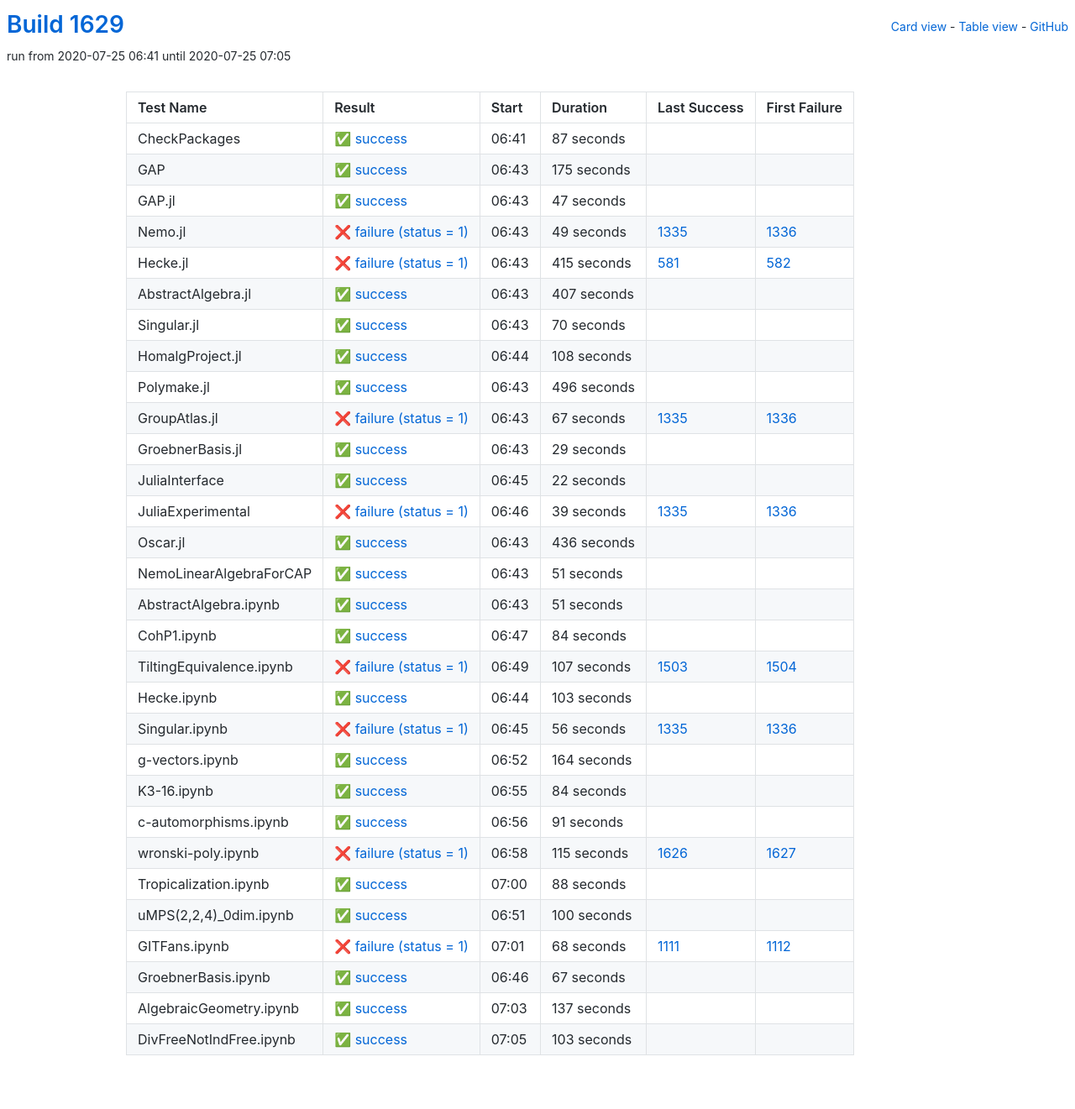
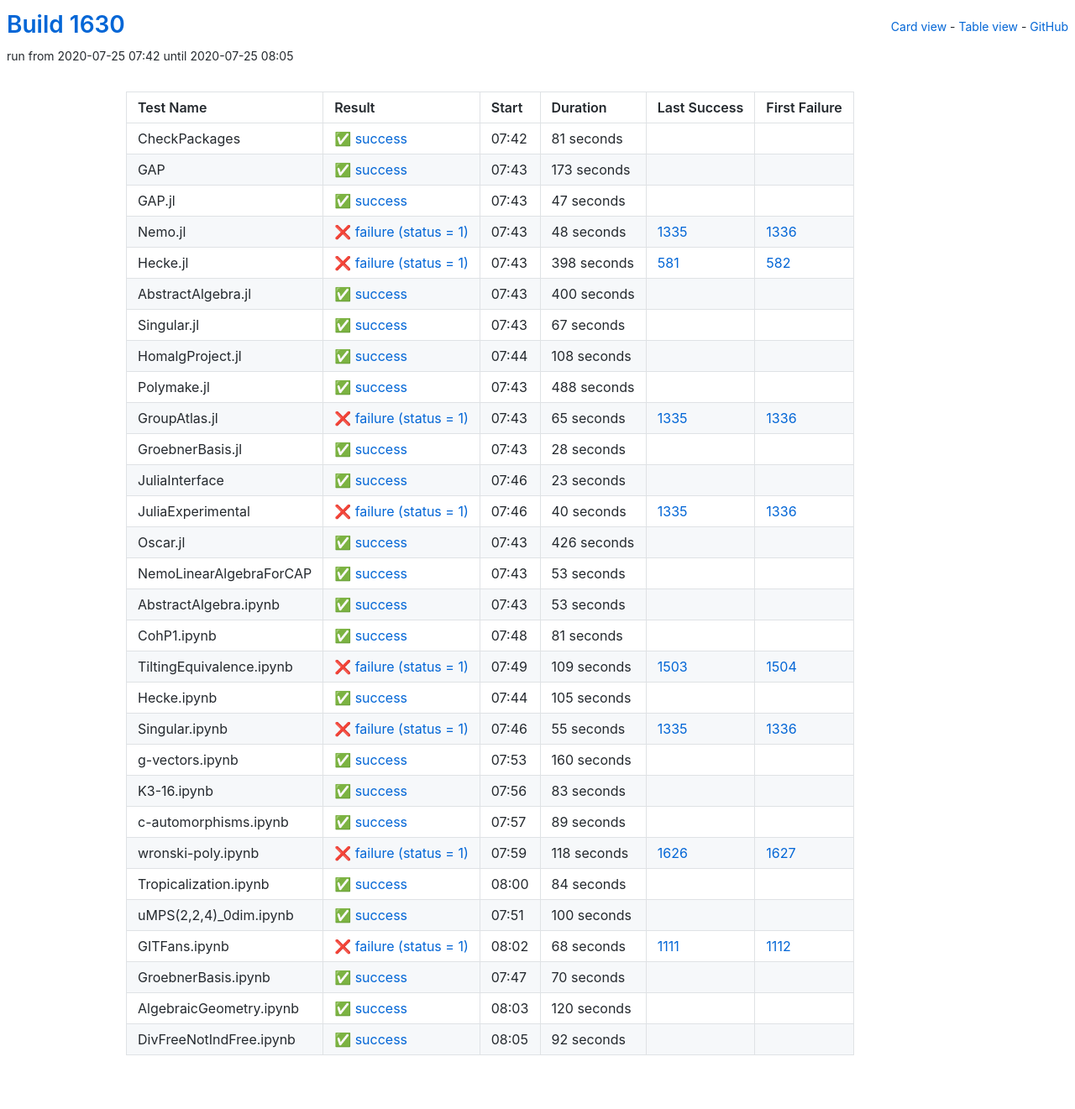
Before and after one commit to oscar-system/oscar-ci-status-1.4, a Jekyll site: the page built from table.html, in a window 1280 px wide. Shown: the whole page at 84% size. Built offline with Jekyll 4.4.1, drawn with Linux system fonts in a browser that asks for light colours.

Commit message:
Build #1630

```diff
--- a/_data/ci.yml
+++ b/_data/ci.yml
@@ -1,6 +1,6 @@
 ---
-build: 1629
-build_url: https://oscarci.mathematik.uni-kl.de/job/oscar-julia-1.4/1629/
+build: 1630
+build_url: https://oscarci.mathematik.uni-kl.de/job/oscar-julia-1.4/1630/
 job: oscar-julia-1.4
 organization: oscar-system
 repo: oscar-ci-status-1.4
@@ -8,32 +8,32 @@ repourl: https://github.com/oscar-system/oscar-ci-status-1.4
 tests:
 - name: CheckPackages
   id: checkpackages
-  log: https://oscarci.mathematik.uni-kl.de/job/oscar-julia-1.4/1629/artifact/logs/build-1629/CheckPackages.log
-  start: 2020-07-25 06:41
+  log: https://oscarci.mathematik.uni-kl.de/job/oscar-julia-1.4/1630/artifact/logs/build-1630/CheckPackages.log
+  start: 2020-07-25 07:42
   success: true
   exitcode: 0
   status: success
-  duration: 87
+  duration: 81
   last_success: false
   last_success_url:
   first_failure: false
   first_failure_url:
 - name: GAP
   id: gap
-  log: https://oscarci.mathematik.uni-kl.de/job/oscar-julia-1.4/1629/artifact/logs/build-1629/GAP.log
-  start: 2020-07-25 06:43
+  log: https://oscarci.mathematik.uni-kl.de/job/oscar-julia-1.4/1630/artifact/logs/build-1630/GAP.log
+  start: 2020-07-25 07:43
   success: true
   exitcode: 0
   status: success
-  duration: 175
+  duration: 173
   last_success: false
   last_success_url:
   first_failure: false
   first_failure_url:
 - name: GAP.jl
   id: gap-jl
-  log: https://oscarci.mathematik.uni-kl.de/job/oscar-julia-1.4/1629/artifact/logs/build-1629/GAP.jl.log
-  start: 2020-07-25 06:43
+  log: https://oscarci.mathematik.uni-kl.de/job/oscar-julia-1.4/1630/artifact/logs/build-1630/GAP.jl.log
+  start: 2020-07-25 07:43
   success: true
   exitcode: 0
   status: success
@@ -44,56 +44,56 @@ tests:
   first_failure_url:
 - name: Nemo.jl
   id: nemo-jl
-  log: https://oscarci.mathematik.uni-kl.de/job/oscar-julia-1.4/1629/artifact/logs/build-1629/Nemo.jl.log
-  start: 2020-07-25 06:43
+  log: https://oscarci.mathematik.uni-kl.de/job/oscar-julia-1.4/1630/artifact/logs/build-1630/Nemo.jl.log
+  start: 2020-07-25 07:43
   success: false
   exitcode: 1
   status: failure
-  duration: 49
+  duration: 48
   last_success: 1335
   last_success_url: https://oscarci.mathematik.uni-kl.de/job/oscar-julia-1.4/1335/
   first_failure: 1336
   first_failure_url: https://oscarci.mathematik.uni-kl.de/job/oscar-julia-1.4/1336/
 - name: Hecke.jl
   id: hecke-jl
-  log: https://oscarci.mathematik.uni-kl.de/job/oscar-julia-1.4/1629/artifact/logs/build-1629/Hecke.jl.log
-  start: 2020-07-25 06:43
+  log: https://oscarci.mathematik.uni-kl.de/job/oscar-julia-1.4/1630/artifact/logs/build-1630/Hecke.jl.log
+  start: 2020-07-25 07:43
   success: false
   exitcode: 1
   status: failure
-  duration: 415
+  duration: 398
   last_success: 581
   last_success_url: https://oscarci.mathematik.uni-kl.de/job/oscar-julia-1.4/581/
   first_failure: 582
   first_failure_url: https://oscarci.mathematik.uni-kl.de/job/oscar-julia-1.4/582/
 - name: AbstractAlgebra.jl
   id: abstractalgebra-jl
-  log: https://oscarci.mathematik.uni-kl.de/job/oscar-julia-1.4/1629/artifact/logs/build-1629/AbstractAlgebra.jl.log
-  start: 2020-07-25 06:43
+  log: https://oscarci.mathematik.uni-kl.de/job/oscar-julia-1.4/1630/artifact/logs/build-1630/AbstractAlgebra.jl.log
+  start: 2020-07-25 07:43
   success: true
   exitcode: 0
   status: success
-  duration: 407
+  duration: 400
   last_success: false
   last_success_url:
   first_failure: false
   first_failure_url:
 - name: Singular.jl
   id: singular-jl
-  log: https://oscarci.mathematik.uni-kl.de/job/oscar-julia-1.4/1629/artifact/logs/build-1629/Singular.jl.log
-  start: 2020-07-25 06:43
+  log: https://oscarci.mathematik.uni-kl.de/job/oscar-julia-1.4/1630/artifact/logs/build-1630/Singular.jl.log
+  start: 2020-07-25 07:43
   success: true
   exitcode: 0
   status: success
-  duration: 70
+  duration: 67
   last_success: false
   last_success_url:
   first_failure: false
   first_failure_url:
 - name: HomalgProject.jl
   id: homalgproject-jl
-  log: https://oscarci.mathematik.uni-kl.de/job/oscar-julia-1.4/1629/artifact/logs/build-1629/HomalgProject.jl.log
-  start: 2020-07-25 06:44
+  log: https://oscarci.mathematik.uni-kl.de/job/oscar-julia-1.4/1630/artifact/logs/build-1630/HomalgProject.jl.log
+  start: 2020-07-25 07:44
   success: true
   exitcode: 0
   status: success
@@ -104,104 +104,200 @@ tests:
   first_failure_url:
 - name: Polymake.jl
   id: polymake-jl
-  log: https://oscarci.mathematik.uni-kl.de/job/oscar-julia-1.4/1629/artifact/logs/build-1629/Polymake.jl.log
-  start: 2020-07-25 06:43
+  log: https://oscarci.mathematik.uni-kl.de/job/oscar-julia-1.4/1630/artifact/logs/build-1630/Polymake.jl.log
+  start: 2020-07-25 07:43
   success: true
   exitcode: 0
   status: success
-  duration: 496
+  duration: 488
   last_success: false
   last_success_url:
   first_failure: false
   first_failure_url:
 - name: GroupAtlas.jl
   id: groupatlas-jl
-  log: https://oscarci.mathematik.uni-kl.de/job/oscar-julia-1.4/1629/artifact/logs/build-1629/GroupAtlas.jl.log
-  start: 2020-07-25 06:43
+  log: https://oscarci.mathematik.uni-kl.de/job/oscar-julia-1.4/1630/artifact/logs/build-1630/GroupAtlas.jl.log
+  start: 2020-07-25 07:43
   success: false
   exitcode: 1
   status: failure
-  duration: 67
+  duration: 65
   last_success: 1335
   last_success_url: https://oscarci.mathematik.uni-kl.de/job/oscar-julia-1.4/1335/
   first_failure: 1336
   first_failure_url: https://oscarci.mathematik.uni-kl.de/job/oscar-julia-1.4/1336/
 - name: GroebnerBasis.jl
   id: groebnerbasis-jl
-  log: https://oscarci.mathematik.uni-kl.de/job/oscar-julia-1.4/1629/artifact/logs/build-1629/GroebnerBasis.jl.log
-  start: 2020-07-25 06:43
+  log: https://oscarci.mathematik.uni-kl.de/job/oscar-julia-1.4/1630/artifact/logs/build-1630/GroebnerBasis.jl.log
+  start: 2020-07-25 07:43
   success: true
   exitcode: 0
   status: success
-  duration: 29
+  duration: 28
   last_success: false
   last_success_url:
   first_failure: false
   first_failure_url:
 - name: JuliaInterface
   id: juliainterface
-  log: https://oscarci.mathematik.uni-kl.de/job/oscar-julia-1.4/1629/artifact/logs/build-1629/JuliaInterface.log
-  start: 2020-07-25 06:45
+  log: https://oscarci.mathematik.uni-kl.de/job/oscar-julia-1.4/1630/artifact/logs/build-1630/JuliaInterface.log
+  start: 2020-07-25 07:46
   success: true
   exitcode: 0
   status: success
-  duration: 22
+  duration: 23
   last_success: false
   last_success_url:
   first_failure: false
   first_failure_url:
 - name: JuliaExperimental
   id: juliaexperimental
-  log: https://oscarci.mathematik.uni-kl.de/job/oscar-julia-1.4/1629/artifact/logs/build-1629/JuliaExperimental.log
-  start: 2020-07-25 06:46
+  log: https://oscarci.mathematik.uni-kl.de/job/oscar-julia-1.4/1630/artifact/logs/build-1630/JuliaExperimental.log
+  start: 2020-07-25 07:46
   success: false
   exitcode: 1
   status: failure
-  duration: 39
+  duration: 40
   last_success: 1335
   last_success_url: https://oscarci.mathematik.uni-kl.de/job/oscar-julia-1.4/1335/
   first_failure: 1336
   first_failure_url: https://oscarci.mathematik.uni-kl.de/job/oscar-julia-1.4/1336/
 - name: Oscar.jl
   id: oscar-jl
-  log: https://oscarci.mathematik.uni-kl.de/job/oscar-julia-1.4/1629/artifact/logs/build-1629/Oscar.jl.log
-  start: 2020-07-25 06:43
+  log: https://oscarci.mathematik.uni-kl.de/job/oscar-julia-1.4/1630/artifact/logs/build-1630/Oscar.jl.log
+  start: 2020-07-25 07:43
   success: true
   exitcode: 0
   status: success
-  duration: 436
+  duration: 426
   last_success: false
   last_success_url:
   first_failure: false
   first_failure_url:
 - name: NemoLinearAlgebraForCAP
   id: nemolinearalgebraforcap
-  log: https://oscarci.mathematik.uni-kl.de/job/oscar-julia-1.4/1629/artifact/logs/build-1629/NemoLinearAlgebraForCAP.log
-  start: 2020-07-25 06:43
+  log: https://oscarci.mathematik.uni-kl.de/job/oscar-julia-1.4/1630/artifact/logs/build-1630/NemoLinearAlgebraForCAP.log
+  start: 2020-07-25 07:43
   success: true
   exitcode: 0
   status: success
-  duration: 51
+  duration: 53
   last_success: false
   last_success_url:
   first_failure: false
   first_failure_url:
 - name: AbstractAlgebra.ipynb
   id: abstractalgebra-ipynb
-  log: https://oscarci.mathematik.uni-kl.de/job/oscar-julia-1.4/1629/artifact/logs/build-1629/AbstractAlgebra.ipynb.log
-  start: 2020-07-25 06:43
+  log: https://oscarci.mathematik.uni-kl.de/job/oscar-julia-1.4/1630/artifact/logs/build-1630/AbstractAlgebra.ipynb.log
+  start: 2020-07-25 07:43
   success: true
   exitcode: 0
   status: success
-  duration: 51
+  duration: 53
   last_success: false
   last_success_url:
   first_failure: false
   first_failure_url:
 - name: CohP1.ipynb
   id: cohp1-ipynb
-  log: https://oscarci.mathematik.uni-kl.de/job/oscar-julia-1.4/1629/artifact/logs/build-1629/CohP1.ipynb.log
-  start: 2020-07-25 06:47
+  log: https://oscarci.mathematik.uni-kl.de/job/oscar-julia-1.4/1630/artifact/logs/build-1630/CohP1.ipynb.log
+  start: 2020-07-25 07:48
+  success: true
+  exitcode: 0
+  status: success
+  duration: 81
+  last_success: false
+  last_success_url:
+  first_failure: false
+  first_failure_url:
+- name: TiltingEquivalence.ipynb
+  id: tiltingequivalence-ipynb
+  log: https://oscarci.mathematik.uni-kl.de/job/oscar-julia-1.4/1630/artifact/logs/build-1630/TiltingEquivalence.ipynb.log
+  start: 2020-07-25 07:49
+  success: false
+  exitcode: 1
+  status: failure
+  duration: 109
+  last_success: 1503
+  last_success_url: https://oscarci.mathematik.uni-kl.de/job/oscar-julia-1.4/1503/
+  first_failure: 1504
+  first_failure_url: https://oscarci.mathematik.uni-kl.de/job/oscar-julia-1.4/1504/
+- name: Hecke.ipynb
+  id: hecke-ipynb
+  log: https://oscarci.mathematik.uni-kl.de/job/oscar-julia-1.4/1630/artifact/logs/build-1630/Hecke.ipynb.log
+  start: 2020-07-25 07:44
+  success: true
+  exitcode: 0
+  status: success
+  duration: 105
+  last_success: false
+  last_success_url:
+  first_failure: false
+  first_failure_url:
+- name: Singular.ipynb
+  id: singular-ipynb
+  log: https://oscarci.mathematik.uni-kl.de/job/oscar-julia-1.4/1630/artifact/logs/build-1630/Singular.ipynb.log
+  start: 2020-07-25 07:46
+  success: false
+  exitcode: 1
+  status: failure
+  duration: 55
+  last_success: 1335
+  last_success_url: https://oscarci.mathematik.uni-kl.de/job/oscar-julia-1.4/1335/
+  first_failure: 1336
+  first_failure_url: https://oscarci.mathematik.uni-kl.de/job/oscar-julia-1.4/1336/
+- name: g-vectors.ipynb
+  id: g-vectors-ipynb
+  log: https://oscarci.mathematik.uni-kl.de/job/oscar-julia-1.4/1630/artifact/logs/build-1630/g-vectors.ipynb.log
+  start: 2020-07-25 07:53
+  success: true
+  exitcode: 0
+  status: success
+  duration: 160
+  last_success: false
+  last_success_url:
+  first_failure: false
+  first_failure_url:
+- name: K3-16.ipynb
+  id: k3-16-ipynb
+  log: https://oscarci.mathematik.uni-kl.de/job/oscar-julia-1.4/1630/artifact/logs/build-1630/K3-16.ipynb.log
+  start: 2020-07-25 07:56
+  success: true
+  exitcode: 0
+  status: success
+  duration: 83
+  last_success: false
+  last_success_url:
+  first_failure: false
+  first_failure_url:
+- name: c-automorphisms.ipynb
+  id: c-automorphisms-ipynb
+  log: https://oscarci.mathematik.uni-kl.de/job/oscar-julia-1.4/1630/artifact/logs/build-1630/c-automorphisms.ipynb.log
+  start: 2020-07-25 07:57
+  success: true
+  exitcode: 0
+  status: success
+  duration: 89
+  last_success: false
+  last_success_url:
+  first_failure: false
+  first_failure_url:
+- name: wronski-poly.ipynb
+  id: wronski-poly-ipynb
+  log: https://oscarci.mathematik.uni-kl.de/job/oscar-julia-1.4/1630/artifact/logs/build-1630/wronski-poly.ipynb.log
+  start: 2020-07-25 07:59
+  success: false
+  exitcode: 1
+  status: failure
+  duration: 118
+  last_success: 1626
+  last_success_url: https://oscarci.mathematik.uni-kl.de/job/oscar-julia-1.4/1626/
+  first_failure: 1627
+  first_failure_url: https://oscarci.mathematik.uni-kl.de/job/oscar-julia-1.4/1627/
+- name: Tropicalization.ipynb
+  id: tropicalization-ipynb
+  log: https://oscarci.mathematik.uni-kl.de/job/oscar-julia-1.4/1630/artifact/logs/build-1630/Tropicalization.ipynb.log
+  start: 2020-07-25 08:00
   success: true
   exitcode: 0
   status: success
@@ -210,106 +306,10 @@ tests:
   last_success_url:
   first_failure: false
   first_failure_url:
-- name: TiltingEquivalence.ipynb
-  id: tiltingequivalence-ipynb
-  log: https://oscarci.mathematik.uni-kl.de/job/oscar-julia-1.4/1629/artifact/logs/build-1629/TiltingEquivalence.ipynb.log
-  start: 2020-07-25 06:49
-  success: false
-  exitcode: 1
-  status: failure
-  duration: 107
-  last_success: 1503
-  last_success_url: https://oscarci.mathematik.uni-kl.de/job/oscar-julia-1.4/1503/
-  first_failure: 1504
-  first_failure_url: https://oscarci.mathematik.uni-kl.de/job/oscar-julia-1.4/1504/
-- name: Hecke.ipynb
-  id: hecke-ipynb
-  log: https://oscarci.mathematik.uni-kl.de/job/oscar-julia-1.4/1629/artifact/logs/build-1629/Hecke.ipynb.log
-  start: 2020-07-25 06:44
-  success: true
-  exitcode: 0
-  status: success
-  duration: 103
-  last_success: false
-  last_success_url:
-  first_failure: false
-  first_failure_url:
-- name: Singular.ipynb
-  id: singular-ipynb
-  log: https://oscarci.mathematik.uni-kl.de/job/oscar-julia-1.4/1629/artifact/logs/build-1629/Singular.ipynb.log
-  start: 2020-07-25 06:45
-  success: false
-  exitcode: 1
-  status: failure
-  duration: 56
-  last_success: 1335
-  last_success_url: https://oscarci.mathematik.uni-kl.de/job/oscar-julia-1.4/1335/
-  first_failure: 1336
-  first_failure_url: https://oscarci.mathematik.uni-kl.de/job/oscar-julia-1.4/1336/
-- name: g-vectors.ipynb
-  id: g-vectors-ipynb
-  log: https://oscarci.mathematik.uni-kl.de/job/oscar-julia-1.4/1629/artifact/logs/build-1629/g-vectors.ipynb.log
-  start: 2020-07-25 06:52
-  success: true
-  exitcode: 0
-  status: success
-  duration: 164
-  last_success: false
-  last_success_url:
-  first_failure: false
-  first_failure_url:
-- name: K3-16.ipynb
-  id: k3-16-ipynb
-  log: https://oscarci.mathematik.uni-kl.de/job/oscar-julia-1.4/1629/artifact/logs/build-1629/K3-16.ipynb.log
-  start: 2020-07-25 06:55
-  success: true
-  exitcode: 0
-  status: success
-  duration: 84
-  last_success: false
-  last_success_url:
-  first_failure: false
-  first_failure_url:
-- name: c-automorphisms.ipynb
-  id: c-automorphisms-ipynb
-  log: https://oscarci.mathematik.uni-kl.de/job/oscar-julia-1.4/1629/artifact/logs/build-1629/c-automorphisms.ipynb.log
-  start: 2020-07-25 06:56
-  success: true
-  exitcode: 0
-  status: success
-  duration: 91
-  last_success: false
-  last_success_url:
-  first_failure: false
-  first_failure_url:
-- name: wronski-poly.ipynb
-  id: wronski-poly-ipynb
-  log: https://oscarci.mathematik.uni-kl.de/job/oscar-julia-1.4/1629/artifact/logs/build-1629/wronski-poly.ipynb.log
-  start: 2020-07-25 06:58
-  success: false
-  exitcode: 1
-  status: failure
-  duration: 115
-  last_success: 1626
-  last_success_url: https://oscarci.mathematik.uni-kl.de/job/oscar-julia-1.4/1626/
-  first_failure: 1627
-  first_failure_url: https://oscarci.mathematik.uni-kl.de/job/oscar-julia-1.4/1627/
-- name: Tropicalization.ipynb
-  id: tropicalization-ipynb
-  log: https://oscarci.mathematik.uni-kl.de/job/oscar-julia-1.4/1629/artifact/logs/build-1629/Tropicalization.ipynb.log
-  start: 2020-07-25 07:00
-  success: true
-  exitcode: 0
-  status: success
-  duration: 88
-  last_success: false
-  last_success_url:
-  first_failure: false
-  first_failure_url:
 - name: uMPS(2,2,4)_0dim.ipynb
   id: umps-2-2-4-0dim-ipynb
-  log: https://oscarci.mathematik.uni-kl.de/job/oscar-julia-1.4/1629/artifact/logs/build-1629/uMPS-2-2-4-_0dim.ipynb.log
-  start: 2020-07-25 06:51
+  log: https://oscarci.mathematik.uni-kl.de/job/oscar-julia-1.4/1630/artifact/logs/build-1630/uMPS-2-2-4-_0dim.ipynb.log
+  start: 2020-07-25 07:51
   success: true
   exitcode: 0
   status: success
@@ -320,8 +320,8 @@ tests:
   first_failure_url:
 - name: GITFans.ipynb
   id: gitfans-ipynb
-  log: https://oscarci.mathematik.uni-kl.de/job/oscar-julia-1.4/1629/artifact/logs/build-1629/GITFans.ipynb.log
-  start: 2020-07-25 07:01
+  log: https://oscarci.mathematik.uni-kl.de/job/oscar-julia-1.4/1630/artifact/logs/build-1630/GITFans.ipynb.log
+  start: 2020-07-25 08:02
   success: false
   exitcode: 1
   status: failure
@@ -332,36 +332,36 @@ tests:
   first_failure_url: https://oscarci.mathematik.uni-kl.de/job/oscar-julia-1.4/1112/
 - name: GroebnerBasis.ipynb
   id: groebnerbasis-ipynb
-  log: https://oscarci.mathematik.uni-kl.de/job/oscar-julia-1.4/1629/artifact/logs/build-1629/GroebnerBasis.ipynb.log
-  start: 2020-07-25 06:46
+  log: https://oscarci.mathematik.uni-kl.de/job/oscar-julia-1.4/1630/artifact/logs/build-1630/GroebnerBasis.ipynb.log
+  start: 2020-07-25 07:47
   success: true
   exitcode: 0
   status: success
-  duration: 67
+  duration: 70
   last_success: false
   last_success_url:
   first_failure: false
   first_failure_url:
 - name: AlgebraicGeometry.ipynb
   id: algebraicgeometry-ipynb
-  log: https://oscarci.mathematik.uni-kl.de/job/oscar-julia-1.4/1629/artifact/logs/build-1629/AlgebraicGeometry.ipynb.log
-  start: 2020-07-25 07:03
+  log: https://oscarci.mathematik.uni-kl.de/job/oscar-julia-1.4/1630/artifact/logs/build-1630/AlgebraicGeometry.ipynb.log
+  start: 2020-07-25 08:03
   success: true
   exitcode: 0
   status: success
-  duration: 137
+  duration: 120
   last_success: false
   last_success_url:
   first_failure: false
   first_failure_url:
 - name: DivFreeNotIndFree.ipynb
   id: divfreenotindfree-ipynb
-  log: https://oscarci.mathematik.uni-kl.de/job/oscar-julia-1.4/1629/artifact/logs/build-1629/DivFreeNotIndFree.ipynb.log
-  start: 2020-07-25 07:05
+  log: https://oscarci.mathematik.uni-kl.de/job/oscar-julia-1.4/1630/artifact/logs/build-1630/DivFreeNotIndFree.ipynb.log
+  start: 2020-07-25 08:05
   success: true
   exitcode: 0
   status: success
-  duration: 103
+  duration: 92
   last_success: false
   last_success_url:
   first_failure: false
```
Also changed, not shown: README.md.
